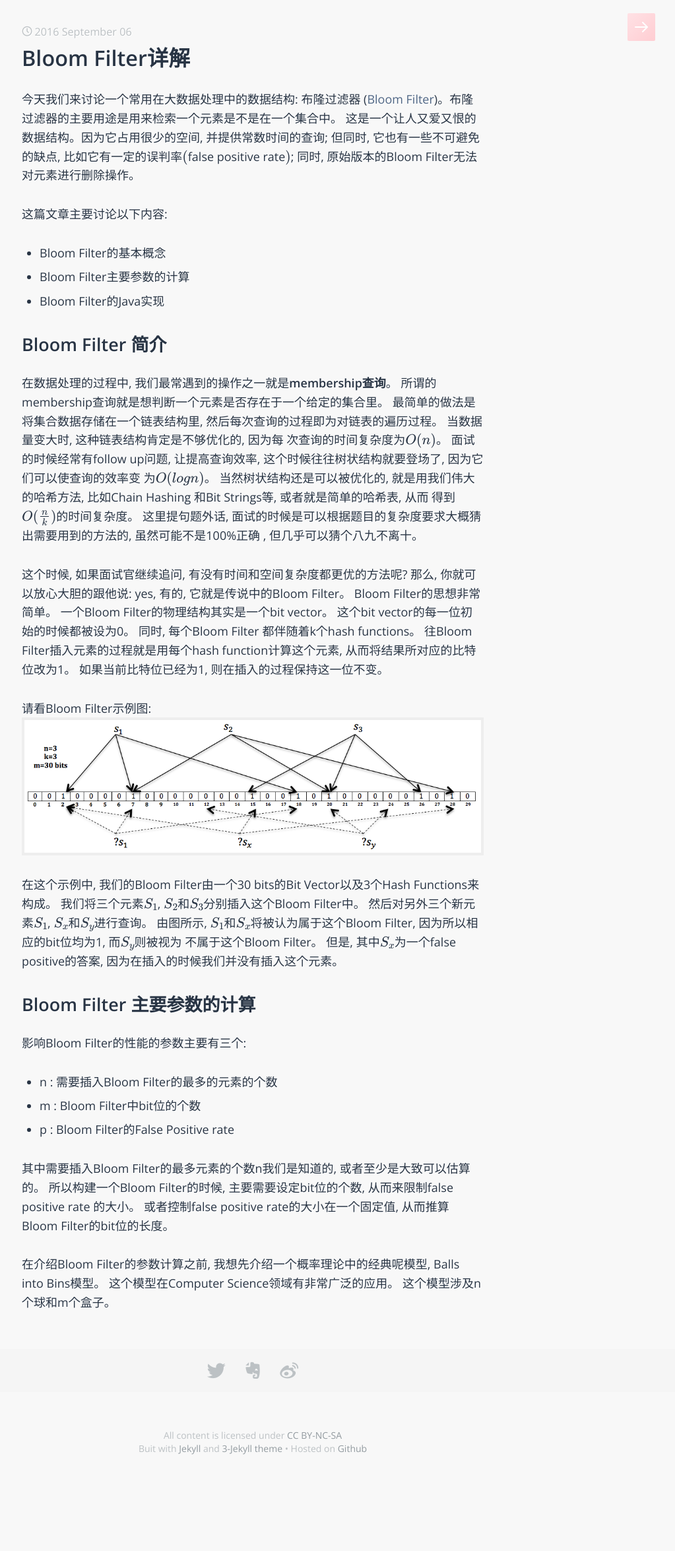
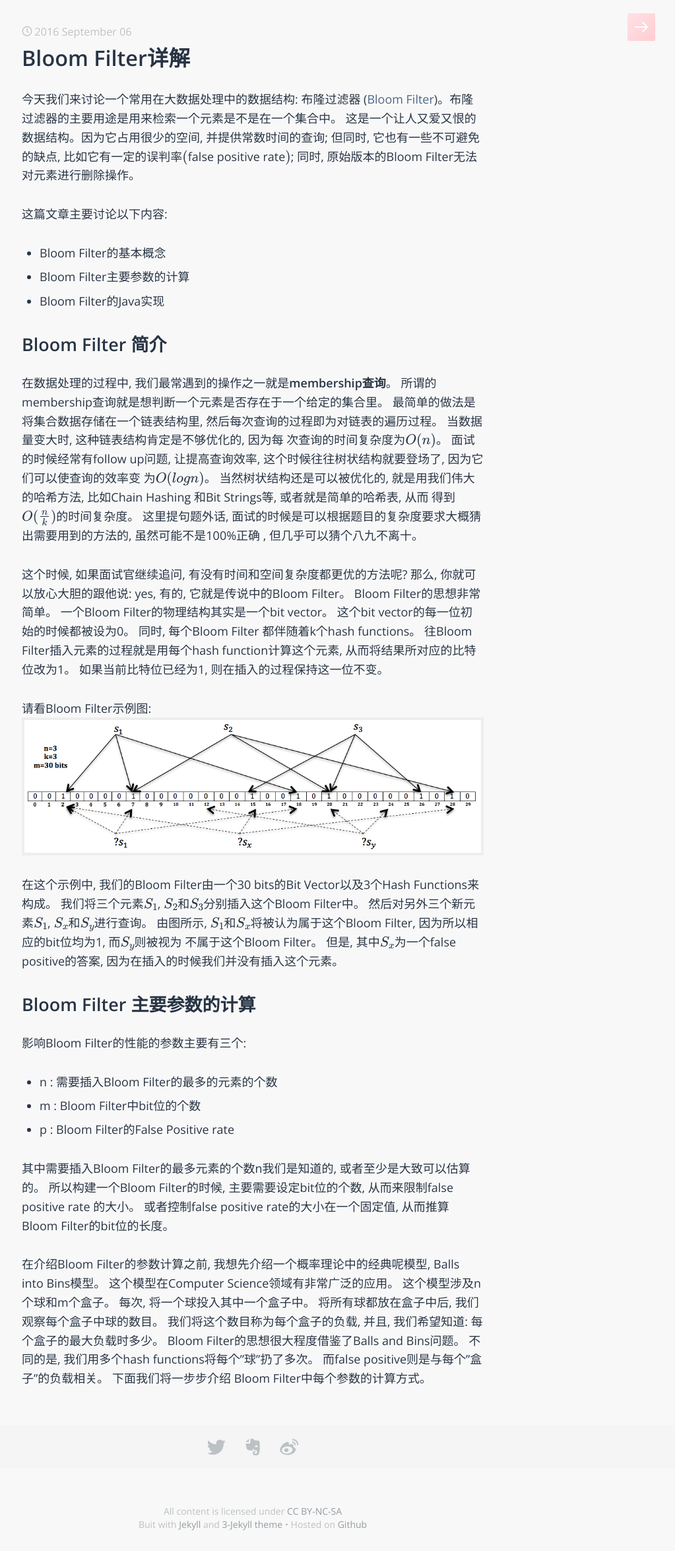
Before and after one commit to sophiesongge/sophiesongge.github.io, a Jekyll site: the page built from _posts/2016-09-06-bloom-filter.markdown, in a window 1280 px wide. Shown: the whole page at 66% size, without its empty margins (257-1280 px from the left). Built offline with Jekyll 4.4.1, drawn with Linux system fonts in a browser that asks for light colours; some web fonts are replaced; formulas are drawn with MathJax 3.

Commit message:
add posts for bloom fitler

```diff
--- a/_posts/2016-09-06-bloom-filter.markdown
+++ b/_posts/2016-09-06-bloom-filter.markdown
@@ -51,6 +51,9 @@ Bloom Filter 主要参数的计算
 的大小。 或者控制false positive rate的大小在一个固定值, 从而推算Bloom Filter的bit位的长度。
 
 在介绍Bloom Filter的参数计算之前, 我想先介绍一个概率理论中的经典呢模型, Balls into Bins模型。 这个模型在Computer Science领域有非常广泛的应用。 这个模型涉及n个球和m个盒子。
+每次, 将一个球投入其中一个盒子中。 将所有球都放在盒子中后, 我们观察每个盒子中球的数目。 我们将这个数目称为每个盒子的负载, 并且, 我们希望知道: 每个盒子的最大负载时多少。 Bloom
+ Filter的思想很大程度借鉴了Balls and Bins问题。 不同的是, 我们用多个hash functions将每个"球"扔了多次。 而false positive则是与每个"盒子"的负载相关。 下面我们将一步步介绍
+Bloom Filter中每个参数的计算方式。
 
 
 
```
